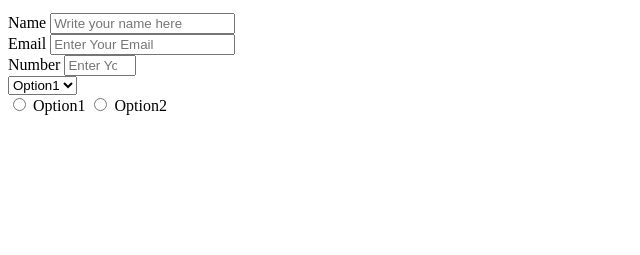
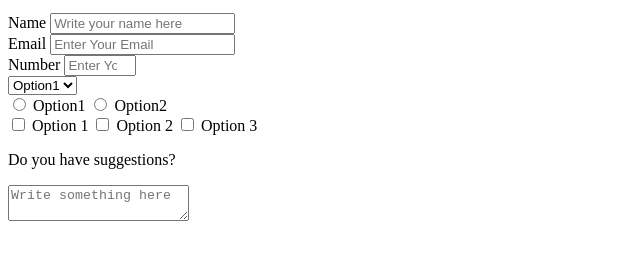
Before and after one commit to roodjinocherilus/Microvese-Ezra-Roodjino, a plain HTML site: page index.html in a window 1280 px wide. Shown: the part 101-356 px from the top of the page, without its empty margins (0-640 px from the left). Drawn offline with Linux system fonts and the light colour scheme.

Commit message:
checkbox and textarea

```diff
--- a/index.html
+++ b/index.html
@@ -37,6 +37,22 @@
    <label>Option2</label>
    </div>
 
+<div>
+  <label>
+  <input name="checkboxes" type="checkbox" value="option1"> Option 1
+  </label>
+  <label>
+    <input name="checkboxes" type="checkbox" value="option2"> Option 2
+    </label>
+    <label>
+      <input name="checkboxes" type="checkbox" value="option3"> Option 3
+      </label>
+</div>
+
+<div>
+  <p>Do you have suggestions?</p>
+  <textarea id="textaera" name="textaera" placeholder="Write something here"></textarea>
+</div>
   </form>
 
     <script src="https://cdn.freecodecamp.org/testable-projects-fcc/v1/bundle.js"></script>
```
